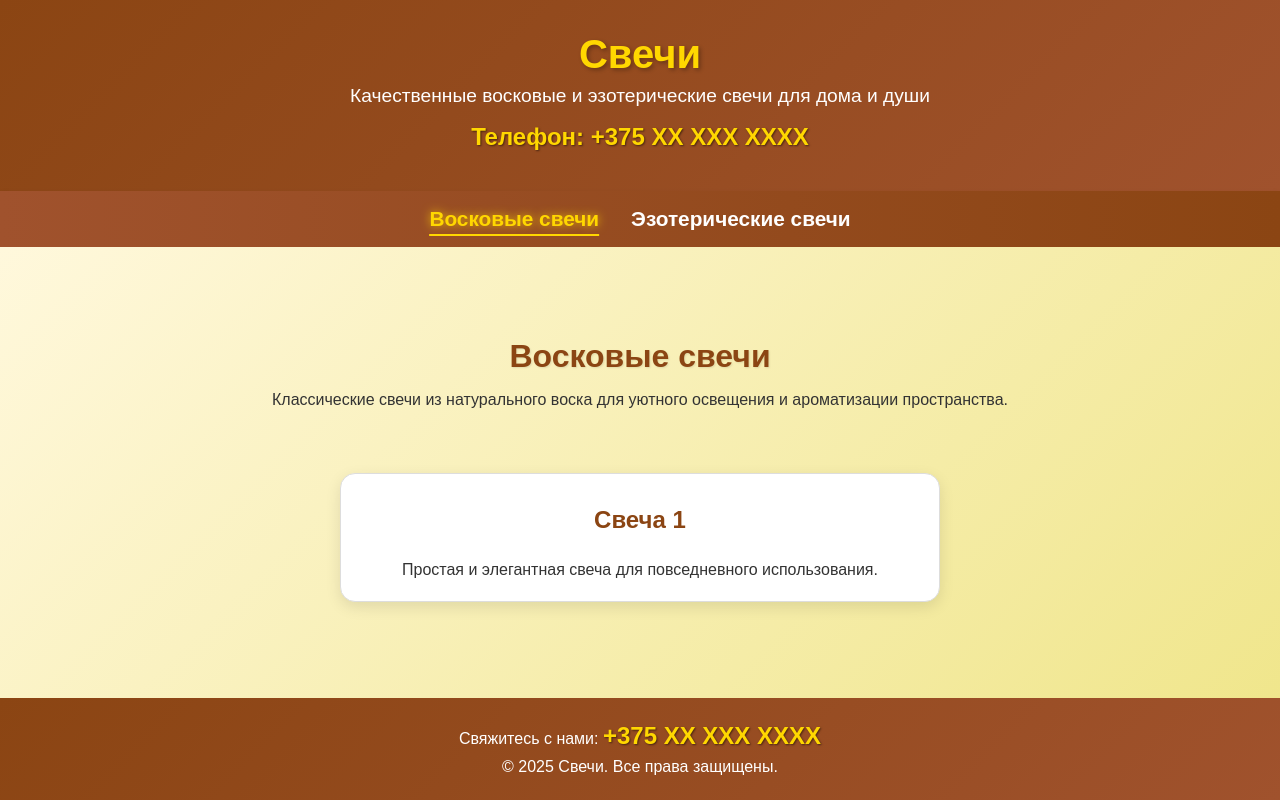
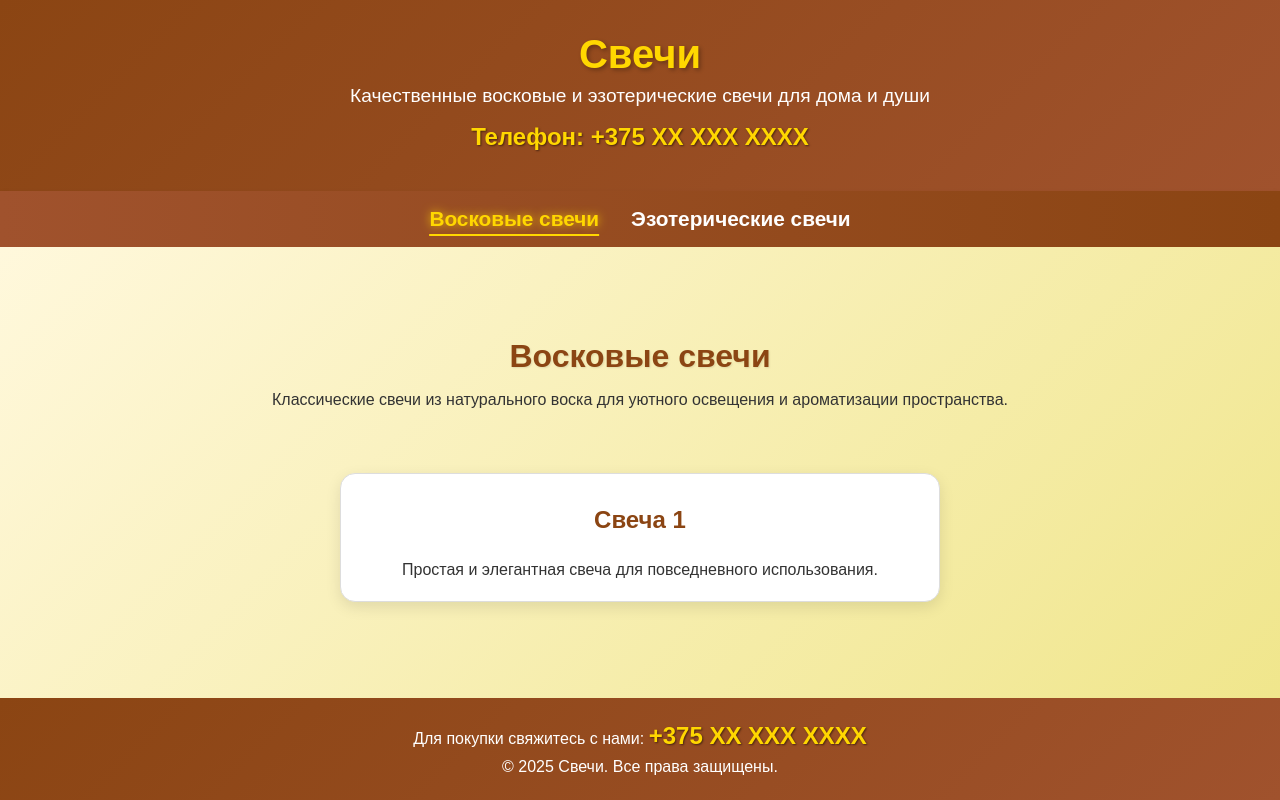
Before and after one commit to Shickuyy/CYXAPIKI, a plain HTML site: page index.html in a window 1280 px wide. Drawn offline with Linux system fonts and the light colour scheme.

Commit message:
Update index.html

```diff
--- a/index.html
+++ b/index.html
@@ -43,7 +43,7 @@
     </main>
 
     <footer>
-        <p>Свяжитесь с нами: <span class="phone">+375 XX XXX XXXX</span></p>
+        <p>Для покупки свяжитесь с нами: <span class="phone">+375 XX XXX XXXX</span></p>
         <p>&copy; 2025 Свечи. Все права защищены.</p>
     </footer>
 
```
